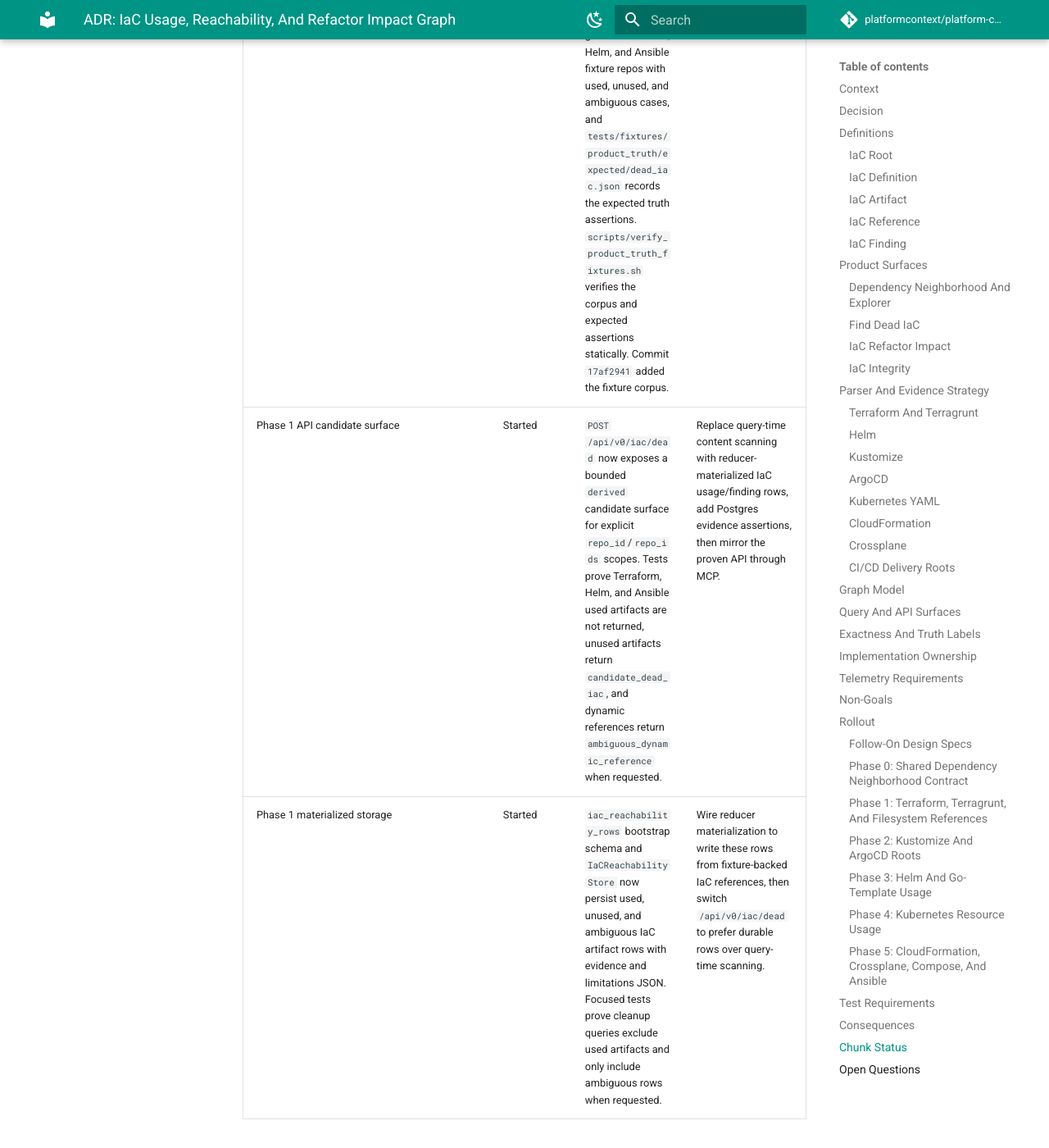
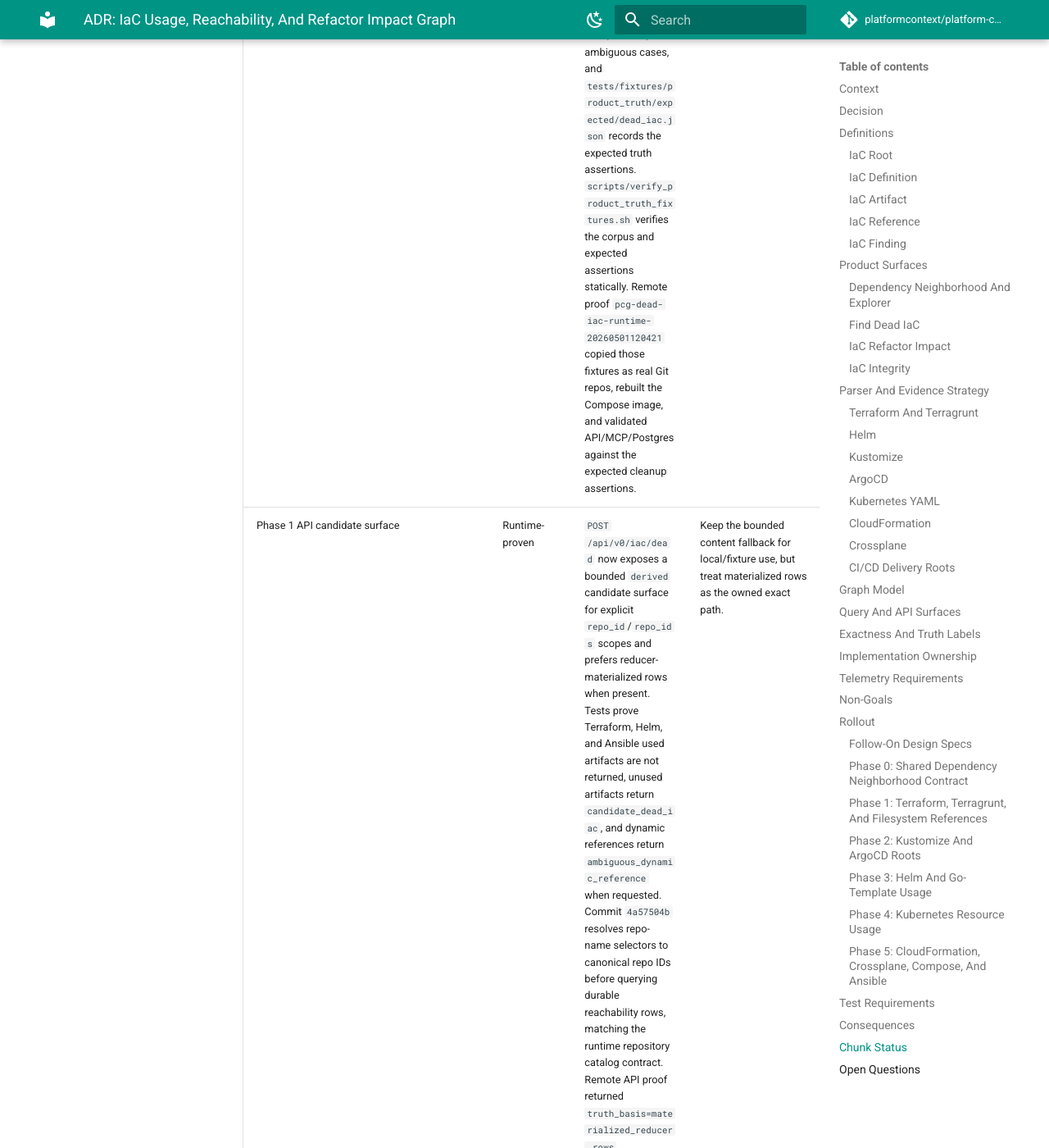
Before and after one commit to platformcontext/platform-context-graph, an MkDocs documentation site: the page built from docs/docs/adrs/2026-04-24-iac-usage-reachability-and-refactor-impact.md, in a window 1280 px wide and 1400 px high, scrolled down 24165 px. Shown: the whole window at 82% size. Built offline with MkDocs 1.6.1 and Material for MkDocs 9.7.7, drawn with Linux system fonts in a browser that asks for light colours; comment, search, counter and statistics services are not loaded; some of the changed text lies outside the part shown.

Commit message:
Record dead-IaC runtime proof

```diff
--- a/docs/docs/adrs/2026-04-24-iac-usage-reachability-and-refactor-impact.md
+++ b/docs/docs/adrs/2026-04-24-iac-usage-reachability-and-refactor-impact.md
@@ -883,9 +883,9 @@ Mitigations:
 | Phase 4: Kubernetes | Not started | Existing K8s resource extraction and basic Service heuristic | Add typed resource usage edges and conservative orphan findings |
 | Phase 5: CloudFormation/Crossplane/Compose/Ansible | Not started | Existing parser and evidence surfaces | Add reference graph and findings per family |
 | Code dead-code / IaC boundary | Guarded | Query contract now reports `iac_reachability_mode=not_modeled_by_code_dead_code` and `iac_deadness_capability=iac_usage.reachability`; tests prove Terraform, Helm, Kustomize, Kubernetes, and ArgoCD graph rows are not returned as code dead-code candidates. | Implement the first-class IaC usage/reachability graph before exposing dead-IaC cleanup findings. |
-| Product-truth fixture contract | Started | `tests/fixtures/product_truth/manifest.json` now registers owned graph-analysis, correlation-DSL, and relationship-platform suites plus the planned `iac_quality.dead_iac` capability. `tests/fixtures/product_truth/dead_iac/` adds generic Terraform, Helm, and Ansible fixture repos with used, unused, and ambiguous cases, and `tests/fixtures/product_truth/expected/dead_iac.json` records the expected truth assertions. `scripts/verify_product_truth_fixtures.sh` verifies the corpus and expected assertions statically. Commit `17af2941` added the fixture corpus. | Promote dead-IaC from planned to owned by adding runtime API/MCP/Postgres evidence assertions and wiring the compose verifier to execute those golden expectations. |
-| Phase 1 API candidate surface | Started | `POST /api/v0/iac/dead` now exposes a bounded `derived` candidate surface for explicit `repo_id`/`repo_ids` scopes. Tests prove Terraform, Helm, and Ansible used artifacts are not returned, unused artifacts return `candidate_dead_iac`, and dynamic references return `ambiguous_dynamic_reference` when requested. | Replace query-time content scanning with reducer-materialized IaC usage/finding rows, add Postgres evidence assertions, then mirror the proven API through MCP. |
-| Phase 1 materialized storage | Started | `iac_reachability_rows` bootstrap schema and `IaCReachabilityStore` now persist used, unused, and ambiguous IaC artifact rows with evidence and limitations JSON. Focused tests prove cleanup queries exclude used artifacts and only include ambiguous rows when requested. | Wire reducer materialization to write these rows from fixture-backed IaC references, then switch `/api/v0/iac/dead` to prefer durable rows over query-time scanning. |
+| Product-truth fixture contract | Runtime-proven | `tests/fixtures/product_truth/manifest.json` now registers owned graph-analysis, correlation-DSL, and relationship-platform suites plus the planned `iac_quality.dead_iac` capability. `tests/fixtures/product_truth/dead_iac/` adds generic Terraform, Helm, and Ansible fixture repos with used, unused, and ambiguous cases, and `tests/fixtures/product_truth/expected/dead_iac.json` records the expected truth assertions. `scripts/verify_product_truth_fixtures.sh` verifies the corpus and expected assertions statically. Remote proof `pcg-dead-iac-runtime-20260501120421` copied those fixtures as real Git repos, rebuilt the Compose image, and validated API/MCP/Postgres against the expected cleanup assertions. | Promote the remote proof into a checked-in compose verifier that executes the golden assertions automatically. |
+| Phase 1 API candidate surface | Runtime-proven | `POST /api/v0/iac/dead` now exposes a bounded `derived` candidate surface for explicit `repo_id`/`repo_ids` scopes and prefers reducer-materialized rows when present. Tests prove Terraform, Helm, and Ansible used artifacts are not returned, unused artifacts return `candidate_dead_iac`, and dynamic references return `ambiguous_dynamic_reference` when requested. Commit `4a57504b` resolves repo-name selectors to canonical repo IDs before querying durable reachability rows, matching the runtime repository catalog contract. Remote API proof returned `truth_basis=materialized_reducer_rows`, `analysis_status=materialized_reachability`, and `findings_count=6`. | Keep the bounded content fallback for local/fixture use, but treat materialized rows as the owned exact path. |
+| Phase 1 materialized storage | Runtime-proven | `iac_reachability_rows` bootstrap schema and `IaCReachabilityStore` now persist used, unused, and ambiguous IaC artifact rows with evidence and limitations JSON. Commit `63d00643` wires bootstrap finalization to materialize active-corpus rows after source-local projection drains; `ff420289` mounts the same route in MCP so `find_dead_iac` reaches the materialized API path. Remote NornicDB-backed proof `pcg-dead-iac-runtime-20260501120421` logged `iac reachability materialized` with row_count `10`, direct Postgres counts `used=4`, `unused=3`, `ambiguous=3`, and API/MCP materialized findings_count `6`. | Expand reachability families beyond Terraform/Helm/Ansible while preserving canonical repo IDs and materialized evidence rows as the query source of truth. |
 
 ---
 
```
Also changed, not shown: docs/docs/adrs/2026-04-28-reducer-throughput-and-nornicdb-concurrency-plan.md (+1 -1 lines).
